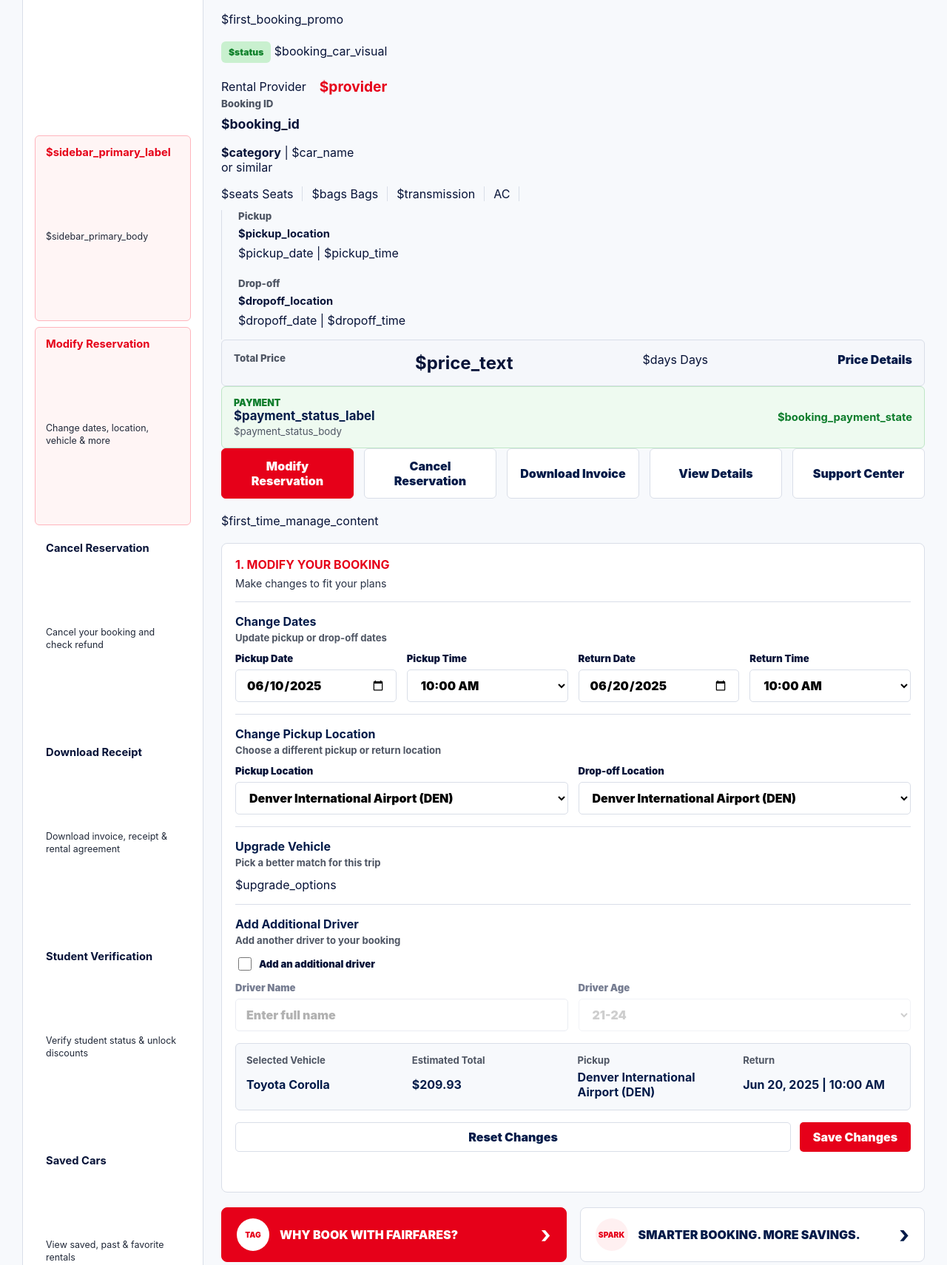
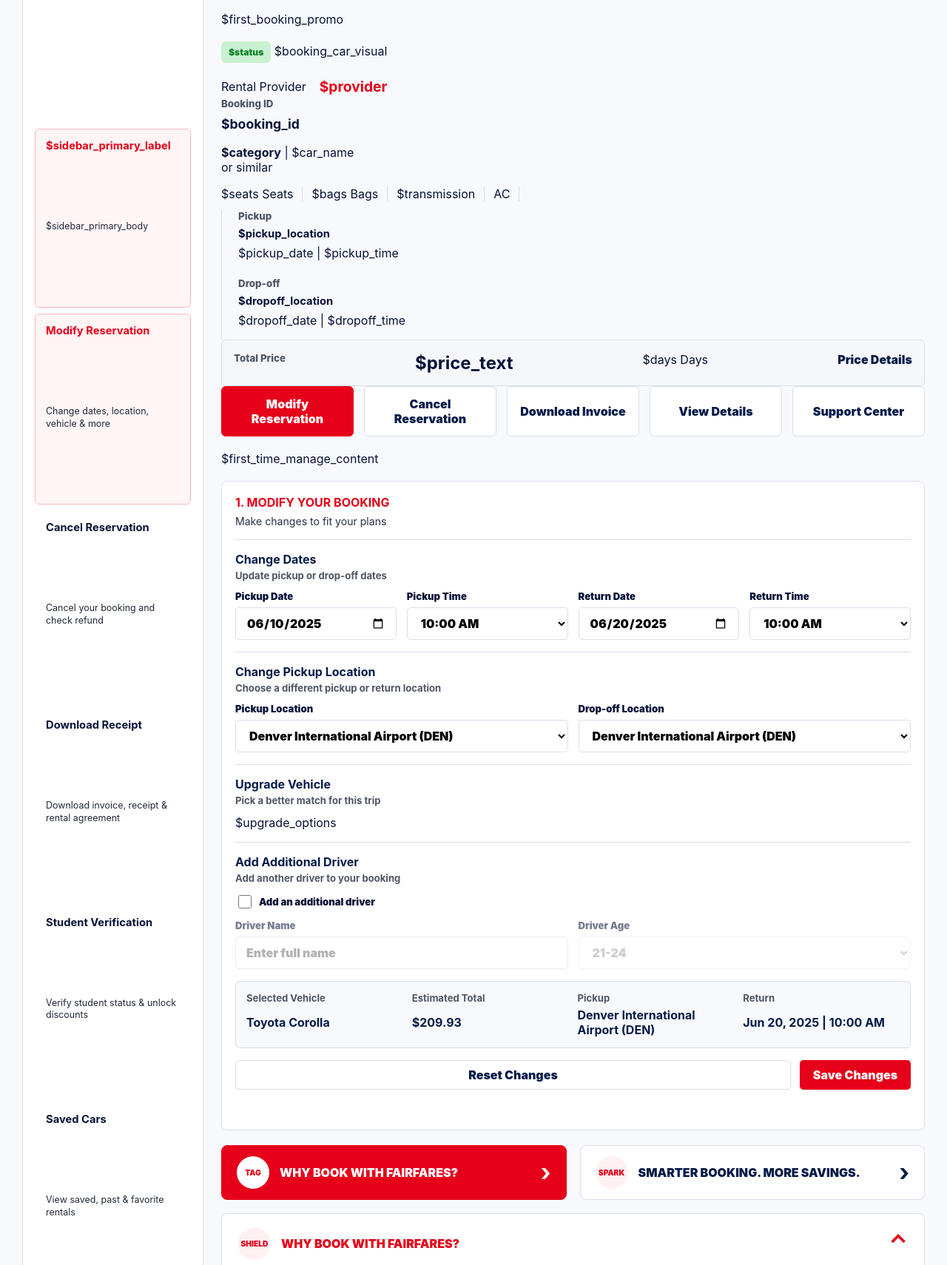
Before and after one commit to sriramreddy42/fairfares.space, a Python web app: template templates/dashboard.html in a window 1280 px wide. Shown: the part 311-2021 px from the top of the page at 74% size. Run offline with Jinja, Linux system fonts and the light colour scheme; the template is opened without the code that fills it, so the values that code supplies are empty.

Commit message:
Simplify booking payment status

```diff
--- a/static/css/styles.css
+++ b/static/css/styles.css
@@ -1616,39 +1616,6 @@ legend { font-size: 0.86rem; font-weight: 900; text-transform: uppercase; }
   color: var(--navy);
   font-weight: 900;
 }
-.payment-confirmation {
-  align-items: center;
-  background: #eefaf0;
-  border: 1px solid #bfe6c6;
-  border-radius: 6px;
-  display: flex;
-  gap: 14px;
-  grid-column: 1 / -1;
-  justify-content: space-between;
-  padding: 14px 16px;
-}
-.payment-confirmation span {
-  color: #0e7d2c;
-  display: block;
-  font-size: 0.78rem;
-  font-weight: 900;
-  text-transform: uppercase;
-}
-.payment-confirmation b {
-  color: var(--navy);
-  display: block;
-  font-size: 1.05rem;
-}
-.payment-confirmation small {
-  color: var(--muted);
-  display: block;
-  margin-top: 3px;
-}
-.payment-confirmation strong {
-  color: #0e7d2c;
-  font-size: 0.92rem;
-  white-space: nowrap;
-}
 .trip-actions {
   display: grid;
   gap: 14px;
@@ -2943,15 +2910,6 @@ legend { font-size: 0.86rem; font-weight: 900; text-transform: uppercase; }
 
   .price-summary a {
     justify-self: end;
-  }
-
-  .payment-confirmation {
-    align-items: stretch;
-    flex-direction: column;
-  }
-
-  .payment-confirmation strong {
-    white-space: normal;
   }
 
   .trip-actions {
--- a/templates/dashboard.html
+++ b/templates/dashboard.html
@@ -82,14 +82,6 @@
           <span>$days Days</span>
           <a href="#documents" data-manage-tab="documents">Price Details</a>
         </aside>
-        <div class="payment-confirmation">
-          <div>
-            <span>Payment</span>
-            <b>$payment_status_label</b>
-            <small>$payment_status_body</small>
-          </div>
-          <strong>$booking_payment_state</strong>
-        </div>
         <div class="trip-actions" role="tablist" aria-label="Manage booking actions">
           <button class="active" type="button" data-manage-tab="modify">Modify Reservation</button>
           <button type="button" data-manage-tab="cancel">Cancel Reservation</button>
```
Also changed, not shown: app.py (+24 -17 lines), scripts/stress_test.py (+6 -2 lines).
